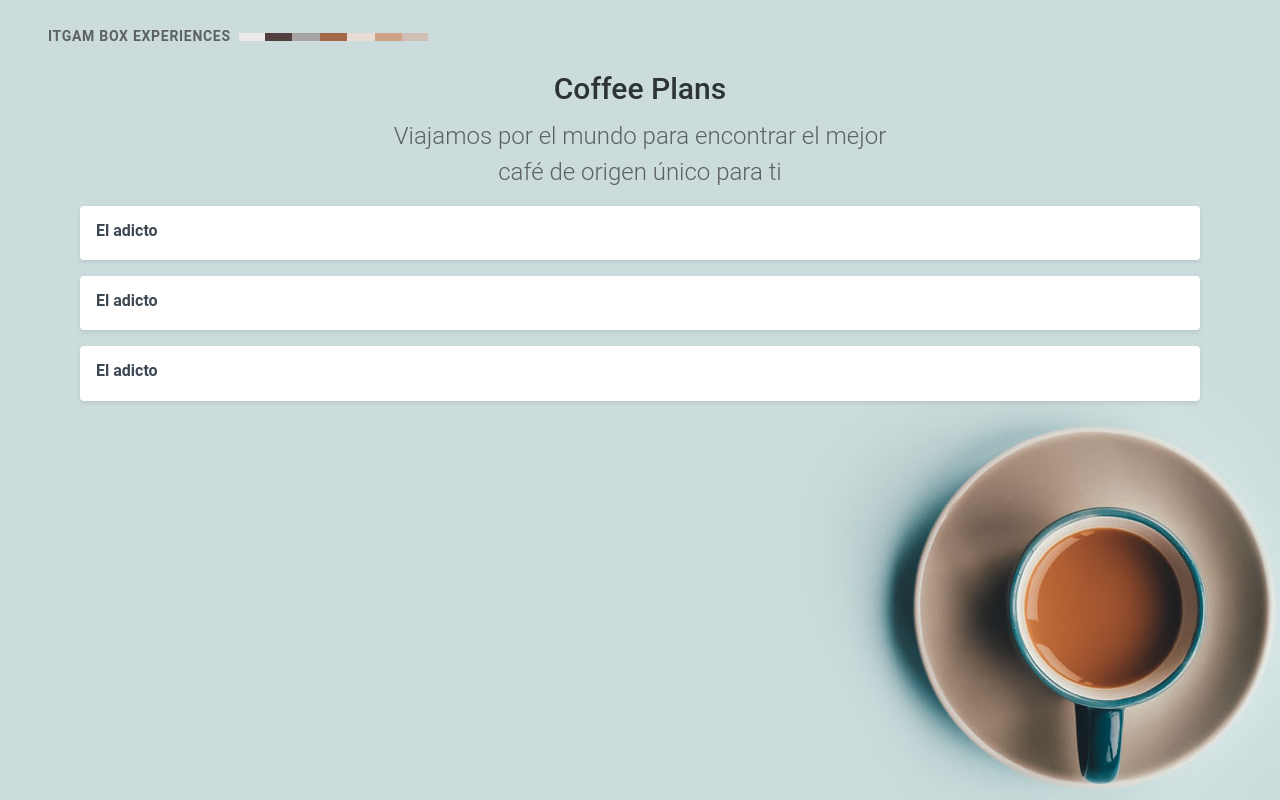
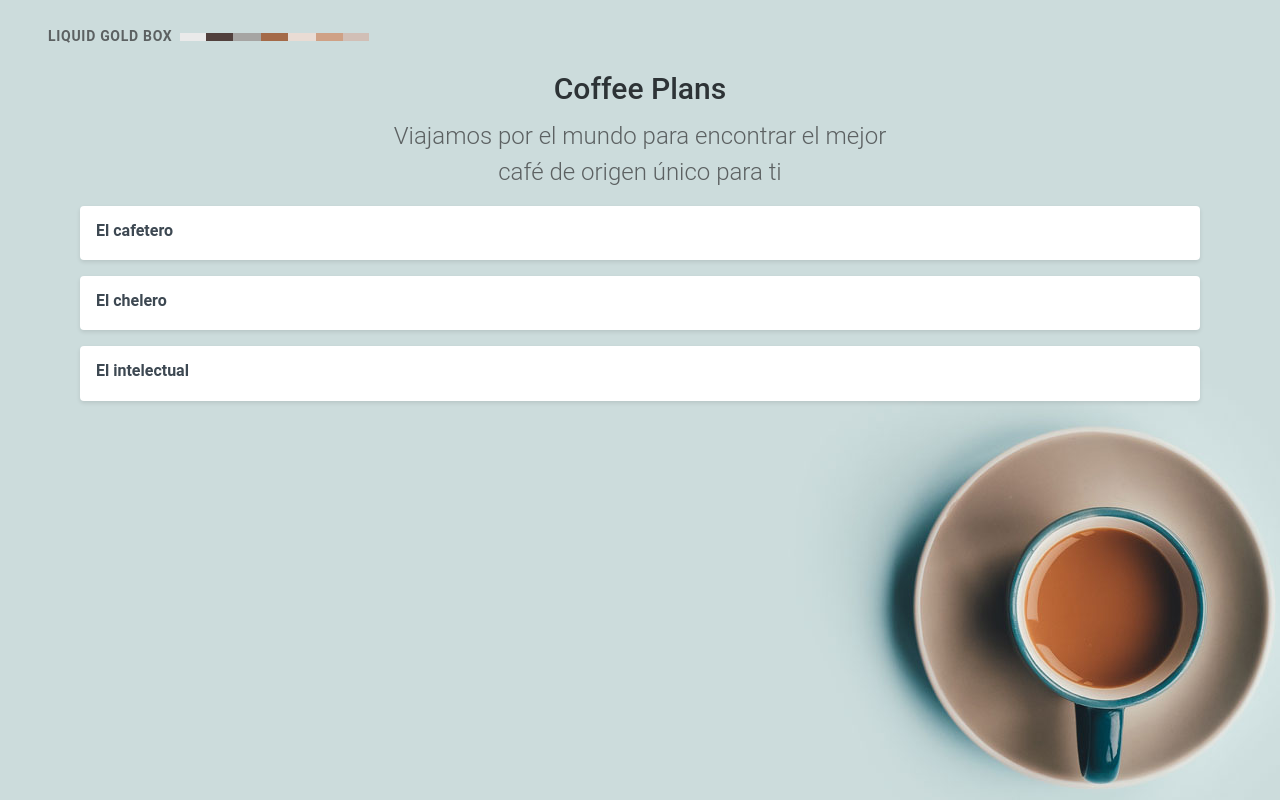
Before and after one commit to MoonGarc/DADM-2024B, a Vue app: page / in a window 1280 px wide. Built offline with nearby package versions, Linux system fonts and the light colour scheme.

Commit message:
⭐S03S03 Properties

```diff
--- a/src/App.vue
+++ b/src/App.vue
@@ -1,11 +1,13 @@
 <script setup>
 import planItem from './components/plan-item.vue';
+import { ref } from 'vue';
+const plans = ref(['El cafetero','El chelero', 'El intelectual']);
 </script>
 
 <template>
   <header>
     <div>
-      <span id="logo">ITGAM BOX EXPERIENCES</span>
+      <span id="logo">Liquid Gold Box</span>
       <img src="./assets/logo.png" alt="logo">
     </div>
   </header>
@@ -18,9 +20,9 @@ import planItem from './components/plan-item.vue';
     </h2>
 
     <div class="plans">
-      <plan-item>El soltero</plan-item>
-      <plan-item>El curioso</plan-item>
-      <plan-item>El adicto</plan-item>
+      <plan-item v-for="plan in plans"
+      :key="plan"
+      :name="plan"/>
     </div>
   </div>
 </template>
--- a/src/components/plan-item.vue
+++ b/src/components/plan-item.vue
@@ -2,16 +2,23 @@
   <div class="plan">
     <div class="description">
       <span class="title">
-          El adicto
+         {{ name }}
       </span>
     </div>
   </div>
 </template>
 
 <script setup>
+// Usando macro para definir las props
+defineProps({
+  name: {
+    type: String,
+    required: true
+  },
 
+});
 </script>
 
 <style scoped>
-
+/* Agrega tus estilos aquí */
 </style>
```
Lines whose indentation alone changed are shown as unchanged.
